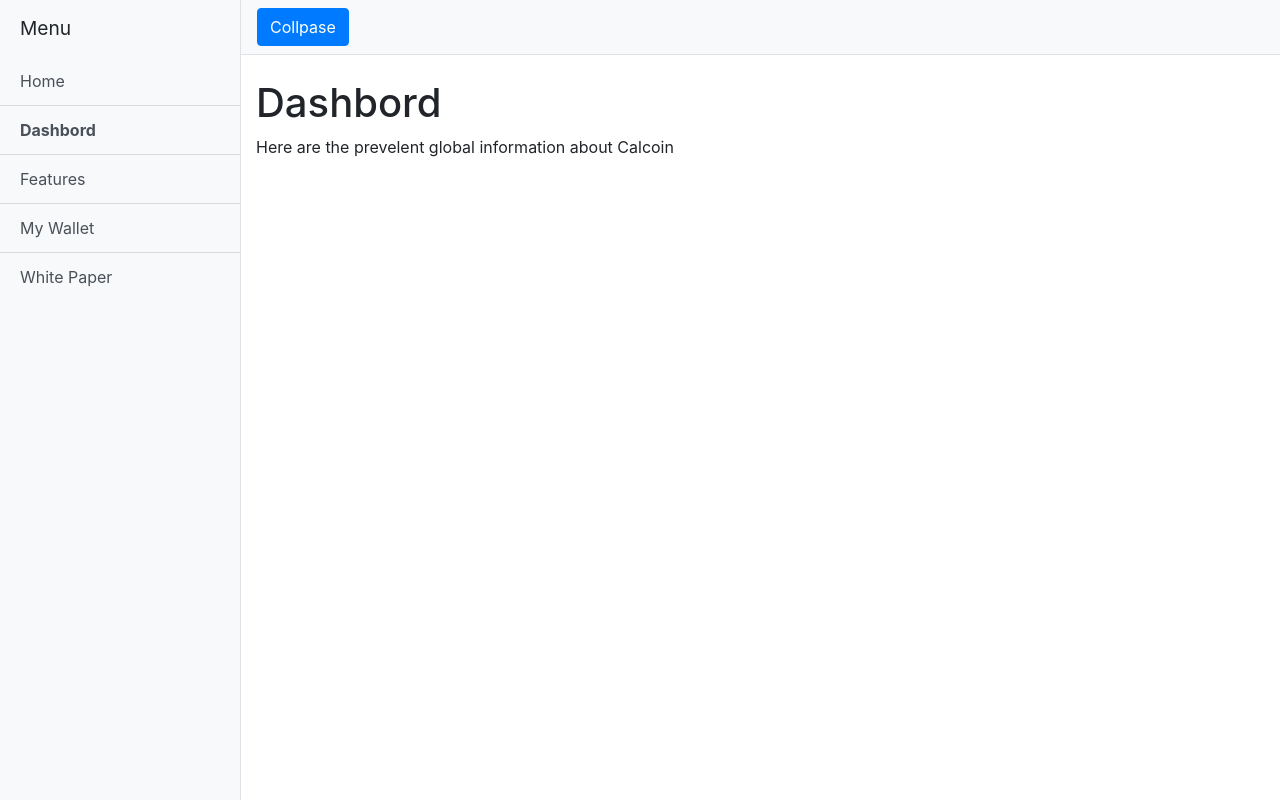
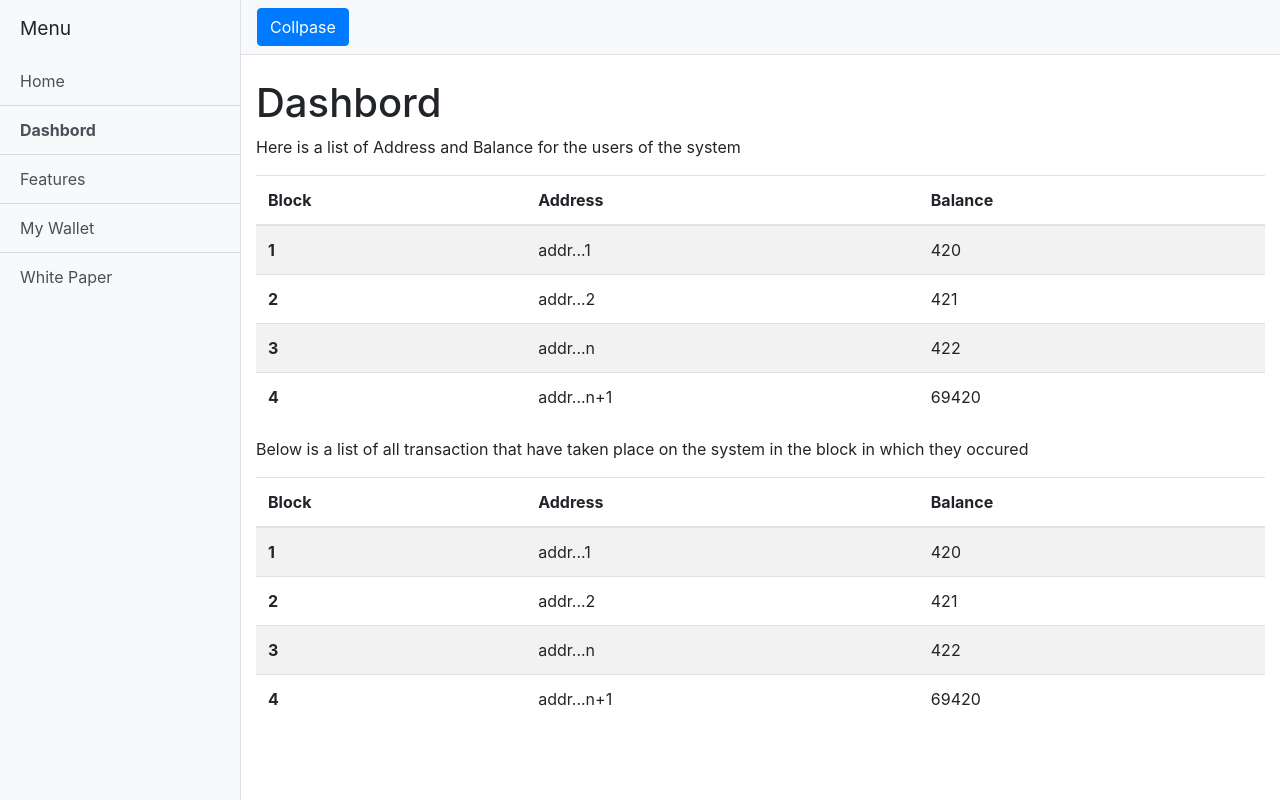
Before and after one commit to matthewfarrow/Californium, a website: page frontend/frontend/dashbord.html in a window 1280 px wide. Drawn offline with Linux system fonts and the light colour scheme.

Commit message:
added the tables on page Deashbord showing information from the blockchain

```diff
--- a/frontend/frontend/dashbord.html
+++ b/frontend/frontend/dashbord.html
@@ -42,7 +42,86 @@
 
       <div class="container-fluid">
         <h1 class="mt-4">Dashbord</h1>
-        <p>Here are the prevelent global information about Calcoin</p>
+
+        <div>
+          <p>Here is a list of Address and Balance for the users of the system</p>
+          <table class="table table-striped">
+            <thead>
+              <tr>
+                <th scope="col">Block</th>
+                <th scope="col">Address</th>
+                <th scope="col">Balance</th>
+              </tr>
+            </thead>
+            <tbody>
+
+              <tr>
+                <th scope="row">1</th>
+                <td>addr...1</td>
+                <td>420</td>
+              </tr>
+
+              <tr>
+                <th scope="row">2</th>
+                <td>addr...2</td>
+                <td>421</td>
+              </tr>
+
+              <tr>
+                <th scope="row">3</th>
+                <td>addr...n</td>
+                <td>422</td>
+              </tr>
+
+              <tr>
+                <th scope="row">4</th>
+                <td>addr...n+1</td>
+                <td>69420</td>
+              </tr>
+
+            </tbody>
+          </table>
+        </div>
+          <p>Below is a list of all transaction that have taken place on the system in the block in which they occured</p>
+
+          <table class="table table-striped">
+            <thead>
+              <tr>
+                <th scope="col">Block</th>
+                <th scope="col">Address</th>
+                <th scope="col">Balance</th>
+              </tr>
+            </thead>
+            <tbody>
+
+              <tr>
+                <th scope="row">1</th>
+                <td>addr...1</td>
+                <td>420</td>
+              </tr>
+
+              <tr>
+                <th scope="row">2</th>
+                <td>addr...2</td>
+                <td>421</td>
+              </tr>
+
+              <tr>
+                <th scope="row">3</th>
+                <td>addr...n</td>
+                <td>422</td>
+              </tr>
+
+              <tr>
+                <th scope="row">4</th>
+                <td>addr...n+1</td>
+                <td>69420</td>
+              </tr>
+
+            </tbody>
+          </table>
+
+
       </div>
     </div>
 
```
Also changed, not shown: frontend/frontend/features.html (+1 -0 lines).
